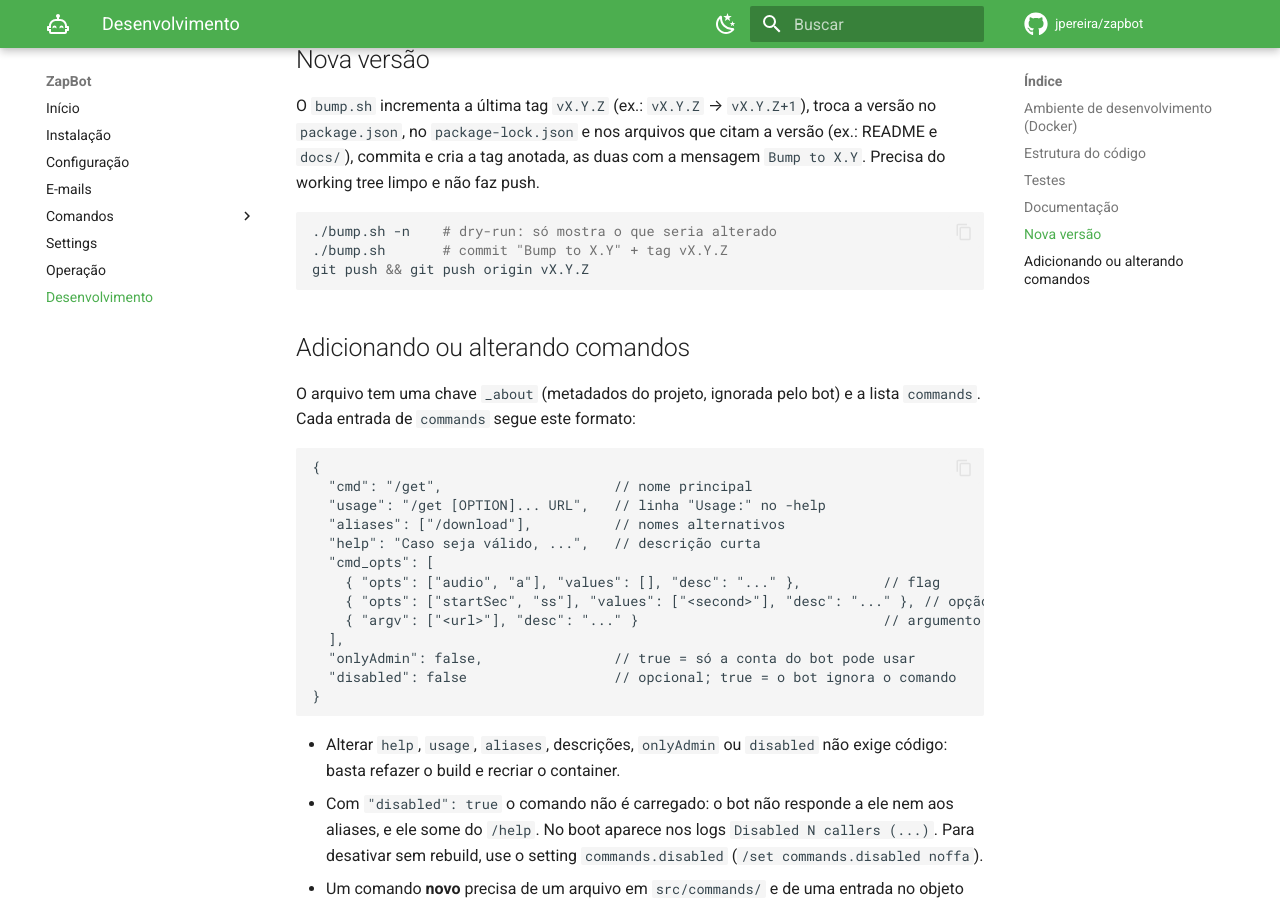
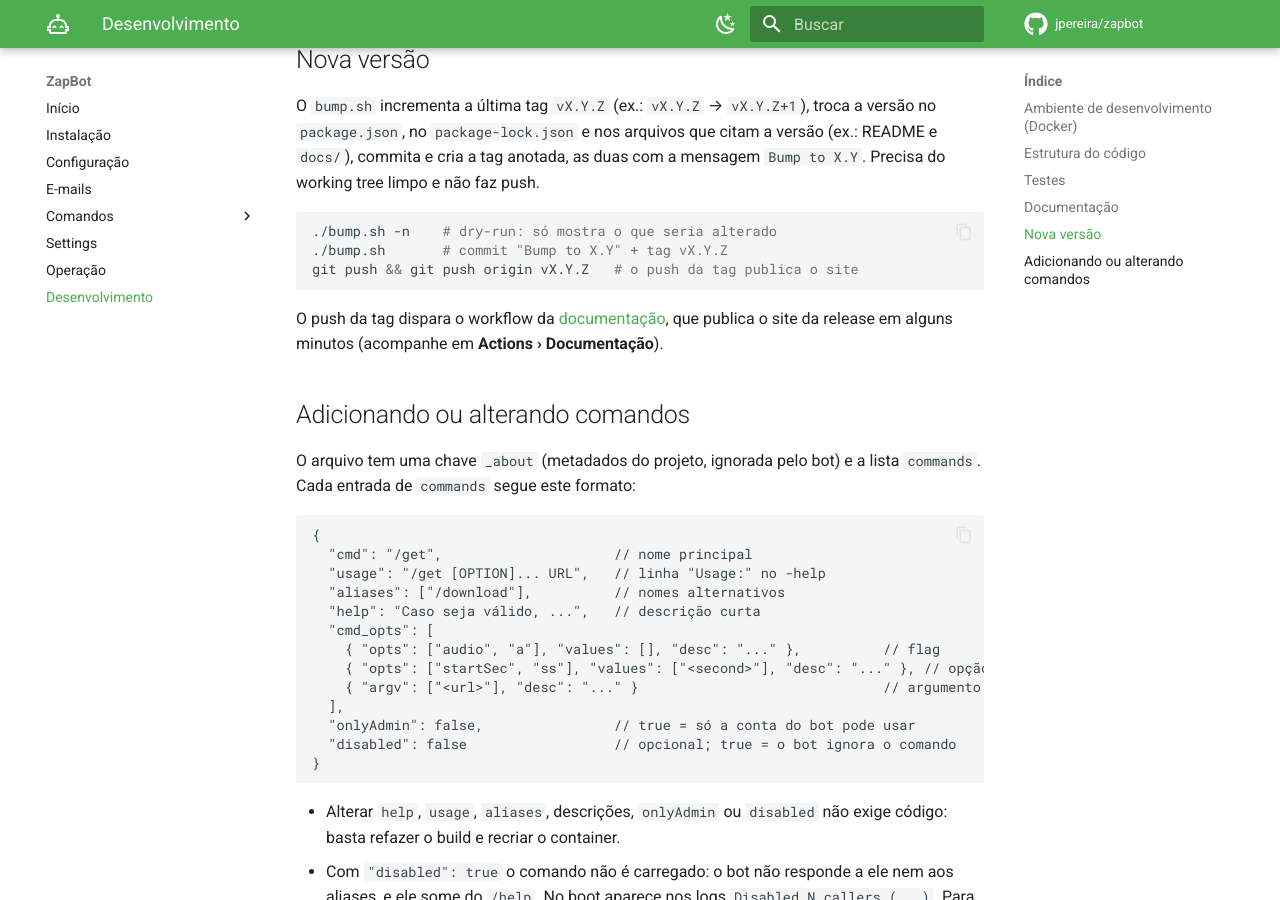
Before and after one commit to jpereira/zapbot, an MkDocs documentation site: the page built from docs/development.md, in a window 1280 px wide and 900 px high, scrolled down 2950 px. Built offline with MkDocs 1.6.1 and Material for MkDocs 9.7.7, drawn with Linux system fonts in a browser that asks for light colours; comment, search, counter and statistics services are not loaded.

Commit message:
Publish the documentation to GitHub Pages on each release
.github/workflows/docs.yml runs when a v* tag reaches GitHub (the push of
the tag created by bump.sh): builds the site with mkdocs build --strict
(a broken link fails the publish), with the release version in the
footer, and publishes to https://jpereira.github.io/zapbot/. By hand, it
only runs from a v* tag; from a branch it is refused.

Requires once: Settings › Pages › Source: GitHub Actions.

````diff
--- a/docs/development.md
+++ b/docs/development.md
@@ -130,8 +130,11 @@ push.
 ```bash
 ./bump.sh -n    # dry-run: só mostra o que seria alterado
 ./bump.sh       # commit "Bump to X.Y" + tag vX.Y.Z
-git push && git push origin vX.Y.Z
+git push && git push origin vX.Y.Z   # o push da tag publica o site
 ```
+
+O push da tag dispara o workflow da [documentação](#documentação), que publica
+o site da release em alguns minutos (acompanhe em **Actions › Documentação**).
 
 ## Adicionando ou alterando comandos
 
````
Also changed, not shown: 1 other file.
